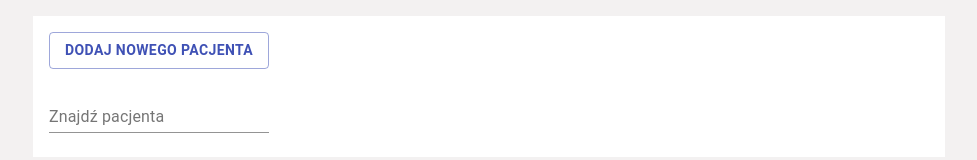
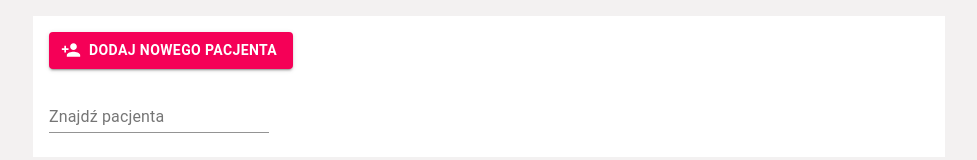
Before and after one commit to strangebedfellow/physiotherapy-patients-manager, a React (Create React App) app: page / in a window 1280 px wide. Shown: the top 160 px of the page, without its empty margins (151-1128 px from the left). Built offline with nearby package versions, Linux system fonts and the light colour scheme; no server answers; the database is empty.

Commit message:
new_button

```diff
--- a/src/components/AddPatient.js
+++ b/src/components/AddPatient.js
@@ -5,6 +5,7 @@ import Dialog from '@material-ui/core/Dialog';
 import DialogActions from '@material-ui/core/DialogActions';
 import DialogContent from '@material-ui/core/DialogContent';
 import DialogTitle from '@material-ui/core/DialogTitle';
+import PersonAddIcon from '@material-ui/icons/PersonAdd';
 import AppBar from '@material-ui/core/AppBar';
 import Toolbar from '@material-ui/core/Toolbar';
 import Typography from '@material-ui/core/Typography';
@@ -50,11 +51,16 @@ export default function AddPatient() {
     }
     return (
         <div>
-            <Button variant="outlined" color="primary" onClick={handleClickOpen}>
+            <Button
+                variant="contained"
+                color="secondary"
+                startIcon={<PersonAddIcon />}
+                onClick={handleClickOpen}
+            >
                 Dodaj nowego pacjenta
-                </Button>
+            </Button>
             <Dialog open={open} onClose={handleClose} aria-labelledby="form-dialog-title">
-            <AppBar position="static">
+                <AppBar position="static">
                     <Toolbar variant="dense">
                         <Typography variant="h6" color="inherit">Uzupełnij dane pacjenta</Typography>
                     </Toolbar>
```
